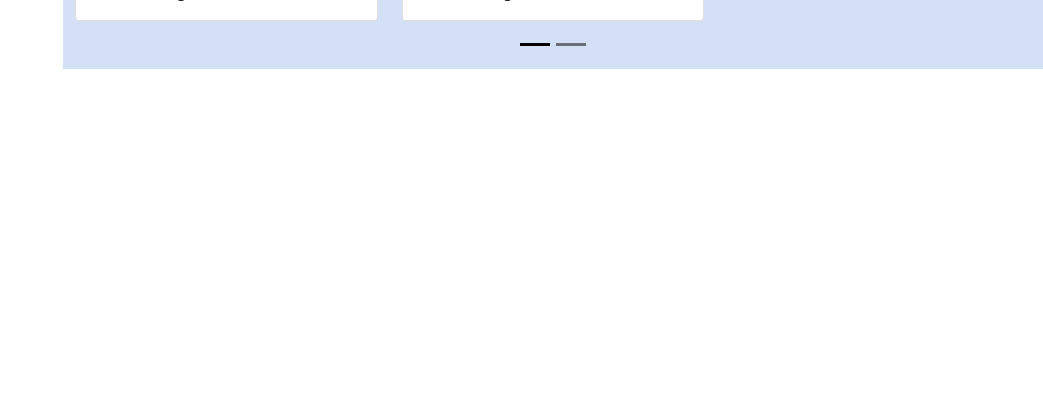
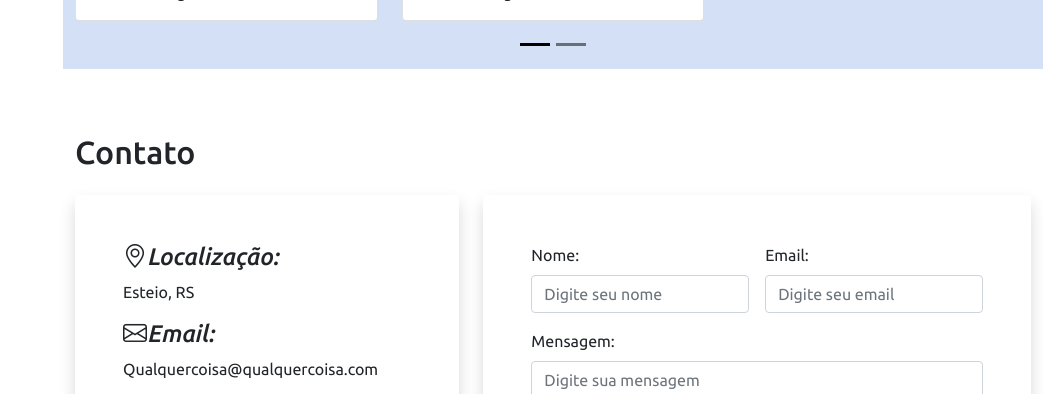
Before and after one commit to CarlosRodrigoSchimanski/portifolio, a Python web app: template templates/index.html in a window 1280 px wide. Shown: the part 3120-3514 px from the top of the page, without its empty margins (237-1280 px from the left). Before the commit the page ends 3189 px from the top, so only its background shows below. Run offline with Jinja, Linux system fonts and the light colour scheme; the template is opened without the code that fills it, so the values that code supplies are empty; some libraries are stand-ins or nearby versions.

Commit message:
extresando com js

```diff
--- a/static/script.js
+++ b/static/script.js
@@ -1,5 +1,5 @@
-const menuMobile = document.querySelector('.menu-mobile')
-const body = document.querySelector('body')
+const menuMobile = document.querySelector('.menu-mobile');
+const body = document.querySelector('body');
 
 menuMobile.addEventListener('click', () => {
     menuMobile.classList.contains('bi-list')
@@ -9,7 +9,7 @@ menuMobile.addEventListener('click', () => {
 })
 
 
-const navItem = document.querySelectorAll('.nav-item')
+const navItem = document.querySelectorAll('.nav-item');
 navItem.forEach(item => {
     item.addEventListener('click', () => {
         if (body.classList.contains('menu-nav-active')) {
@@ -18,3 +18,24 @@ navItem.forEach(item => {
         }
     })
 })
+
+
+const item = document.querySelectorAll("[data-anime]");
+
+const animeScroll = () => {
+  const windowTop = window.scrollY + window.innerHeight * 0.1 ;
+
+  item.forEach((element) => {
+    if (windowTop > element.scrollTop) {
+        element.classList.add("animate");
+    } else {
+        element.classList.remove("animate");
+    }
+  });
+};
+
+animeScroll();
+
+window.addEventListener("scroll", ()=>{
+  animeScroll();
+})
--- a/static/style.css
+++ b/static/style.css
@@ -217,3 +217,25 @@ i.menu-mobile {
 .carousel-indicators{
     margin-bottom: -35px;
 }
+
+[data-anime] {
+    opacity: 0;
+    transition: 1s;
+}
+
+[data-anime="down"] {
+    transform: translate3d(0, -100%, 0);
+}
+
+[data-anime="up"] {
+    transform: translate3d(0, 100%, 0);
+}
+
+[data-anime="left"] {
+    transform: translate3d(-100%, 0, 0);
+}
+
+[data-anime].animate {
+    opacity: 1;
+    transform: translate3d(0 ,0 ,0);
+}
--- a/templates/index.html
+++ b/templates/index.html
@@ -79,7 +79,7 @@
         <section id="sobre" class="container mt-5">
 
             <div class="row w-100">
-                <div class="col-md-12">
+                <div class="col-md-12" data-anime="down">
                     <h2 class="pt-3">Sobre</h2>
                     <p>
                         Sou um programador generalista.
@@ -96,10 +96,10 @@
             <div class="row mt-4">
 
                 <div class="col-md-4">
-                    <img class="img-fluid shadow" src="../static/img/1.jpg" alt="Foto do CarlosRodrigoSchimanski">
+                    <img class="img-fluid shadow" src="../static/img/1.jpg" data-anime="left" alt="Foto do CarlosRodrigoSchimanski">
                 </div>
 
-                <div class="col-md-8">
+                <div class="col-md-8" data-anime="right">
 
                     <h3>Desenvolvedor web</h3>
                     <p>
@@ -383,6 +383,62 @@
 
         </section>
 
+        <section id="contato" class="pt-5 pb-5">
+
+            <div class="container mb-5">
+
+                <h2 class="pt-3 pb-3">Contato</h2>
+
+                <div class="row">
+
+                    <div class="col-md-5">
+
+                        <div class="card p-5 shadow border-0">
+
+                            <div class="endereco">
+                                <h4><i class="bi bi-geo-alt">Localização:</i></h4>
+                                <p>Esteio, RS</p>
+                            </div>
+
+                            <div class="email">
+                                <h4><i class="bi bi-envelope">Email:</i></h4>
+                                <p>Qualquercoisa@qualquercoisa.com</p>
+                            </div>
+                            <iframe src="https://www.google.com/maps/embed?pb=!1m14!1m12!1m3!1d13841.433596128762!2d-51.1689972!3d-29.8539362!2m3!1f0!2f0!3f0!3m2!1i1024!2i768!4f13.1!5e0!3m2!1spt-BR!2sbr!4v1699304230453!5m2!1spt-BR!2sbr" width="400" height="300" style="border:0;" allowfullscreen="" loading="lazy" referrerpolicy="no-referrer-when-downgrade" class="w-100"></iframe>
+                        </div>
+                    </div>
+
+                    <div class="col-md-7">
+                        <div class="card p-5 h-100 shadow border-0">
+
+                            <form class="row g-3">
+                                <div class="col-md-6">
+                                  <label for="nome" class="form-label">Nome:</label>
+                                  <input type="text" class="form-control" id="nome" name="nome" placeholder="Digite seu nome">
+                                </div>
+
+                                <div class="col-md-6">
+                                  <label for="email" class="form-label">Email:</label>
+                                  <input type="email" class="form-control" id="email" name="email" placeholder="Digite seu email">
+                                </div>
+
+                                <div class="col-12">
+                                  <label for="mensagem" class="form-label">Mensagem:</label>
+                                  <textarea type="text" class="form-control" id="mensagem" name="mensagem" rows="8" placeholder="Digite sua mensagem"></textarea>
+                                </div>
+
+                                <div class="col-12 d-flex justify-content-center mt-5">
+                                  <button type="submit" class="btn btn-primary btn-primary">Enviar mensagem</button>
+                                </div>
+                              </form>
+
+                        </div>
+                    </div>
+                </div>
+            </div>
+
+        </section>
+
     </main>
 
     <script src="../static/bootstrap/js/bootstrap.bundle.min.js"></script>
```
